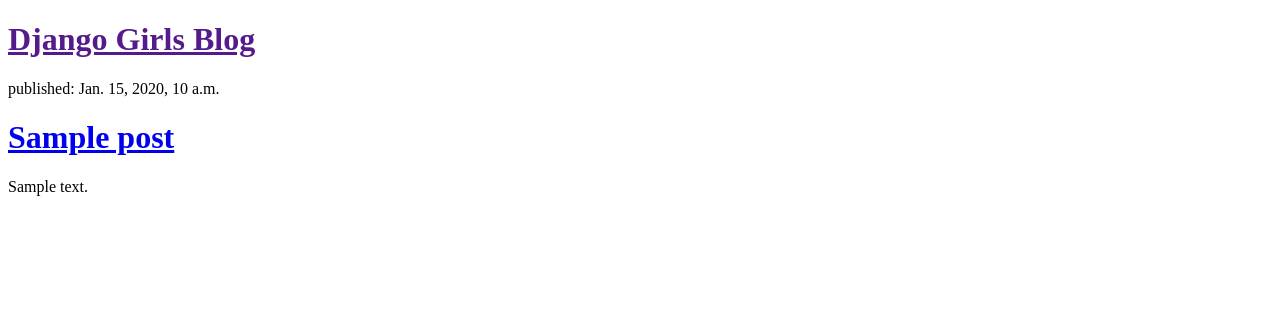
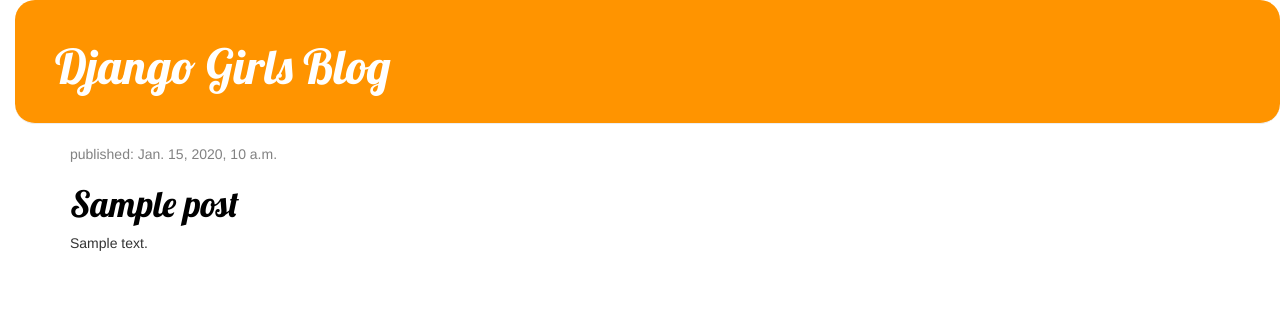
Before and after one commit to dimadk24/djangogirls-app, a Django app: template blog/templates/blog/post_list.html in a window 1280 px wide. Shown: the top 322 px of the page. Run offline with Django 3.2, Linux system fonts and the light colour scheme; the template is opened without the code that fills it: most values are stand-ins (such as "Sample title", 1, 10 or a date in 2020); some libraries are stand-ins or nearby versions.

Commit message:
Added view and template for detailed blog post as well as CSS for the site

```diff
--- /dev/null
+++ b/blog/static/css/blog.css
@@ -0,0 +1,59 @@
+h1 a {
+    color: #77a4fc;
+    font-family:'Lobster', sans-serif;
+}
+
+body {
+    padding-left: 15px;
+}
+
+.page-header {
+    -webkit-border-radius:20px;
+    -moz-border-radius:20px;
+    border-radius:20px;
+    background-color: #ff9400;
+    margin-top: 0;
+    padding: 20px 20px 20px 40px;
+}
+
+.page-header h1, .page-header h1 a, .page-header h1 a:visited, .page-header h1 a:active {
+    color: #ffffff;
+    font-size: 36pt;
+    text-decoration: none;
+}
+
+.content {
+    margin-left: 40px;
+}
+
+h1, h2, h3, h4 {
+    font-family: 'Lobster', cursive;
+}
+
+.date {
+    color: #828282;
+}
+
+.save {
+    float: right;
+}
+
+.post-form textarea, .post-form input {
+    width: 100%;
+}
+
+.top-menu, .top-menu:hover, .top-menu:visited {
+    color: #ffffff;
+    float: right;
+    font-size: 26pt;
+    margin-right: 20px;
+}
+
+.post {
+    margin-bottom: 70px;
+}
+
+.post h1 a, .post h1 a:visited {
+    color: #000000;
+    text-decoration: none;
+}
--- /dev/null
+++ b/blog/templates/blog/base.html
@@ -0,0 +1,29 @@
+{% load staticfiles %}
+<!DOCTYPE html>
+<html lang="en">
+<head>
+    <meta charset="UTF-8">
+    <title>Django Girls blog</title>
+    <link rel="stylesheet" href="//maxcdn.bootstrapcdn.com/bootstrap/3.2.0/css/bootstrap.min.css">
+    <link rel="stylesheet" href="//maxcdn.bootstrapcdn.com/bootstrap/3.2.0/css/bootstrap-theme.min.css">
+    <link rel="stylesheet" href="//fonts.googleapis.com/css?family=Lobster&subset=latin,latin-ext">
+    <link rel="stylesheet" href="{% static 'css/blog.css' %}">
+</head>
+<body>
+<div class="page-header">
+    <h1>
+        <a href="/">Django Girls Blog</a>
+    </h1>
+</div>
+
+<div class="content container">
+    <div class="row">
+        <div class="col-md-8">
+            {% block content %}
+            {% endblock %}
+        </div>
+    </div>
+</div>
+
+</body>
+</html>
--- a/blog/templates/blog/post_list.html
+++ b/blog/templates/blog/post_list.html
@@ -1,23 +1,13 @@
-<!DOCTYPE html>
-<html lang="en">
-<head>
-    <meta charset="UTF-8">
-    <title>Main page</title>
-</head>
-<body>
-<div>
-    <h1>
-        <a href="">Django Girls Blog</a>
-    </h1>
-</div>
+{% extends 'blog/base.html' %}
 
-{% for post in posts %}
-    <div>
-        <p>published: {{ post.published_date }}</p>
-        <h1><a href="#">{{ post.title }}</a></h1>
-        <p>{{ post.text|linebreaksbr }}</p>
-    </div>
+{% block content %}
+    {% for post in posts %}
+        <div class="post">
+         <div class="date">
+             <p>published: {{ post.published_date }}</p>
+         </div>
+          <h1><a href="{% url 'post_detail' pk=post.pk %}">{{ post.title }}</a></h1>
+          <p>{{ post.text|linebreaksbr }}</p>
+       </div>
 {% endfor %}
-
-</body>
-</html>
+{% endblock %}
--- a/blog/urls.py
+++ b/blog/urls.py
@@ -3,4 +3,5 @@
 
 urlpatterns = [
     url(r'^$', views.post_list, name='post_list'),
+    url(r'^post/(?P<pk>\d+)/$', views.post_detail, name='post_detail')
 ]
```
Also changed, not shown: blog/templates/blog/post_detail.html (added, +13 -0 lines), blog/views.py (+6 -1 lines).
